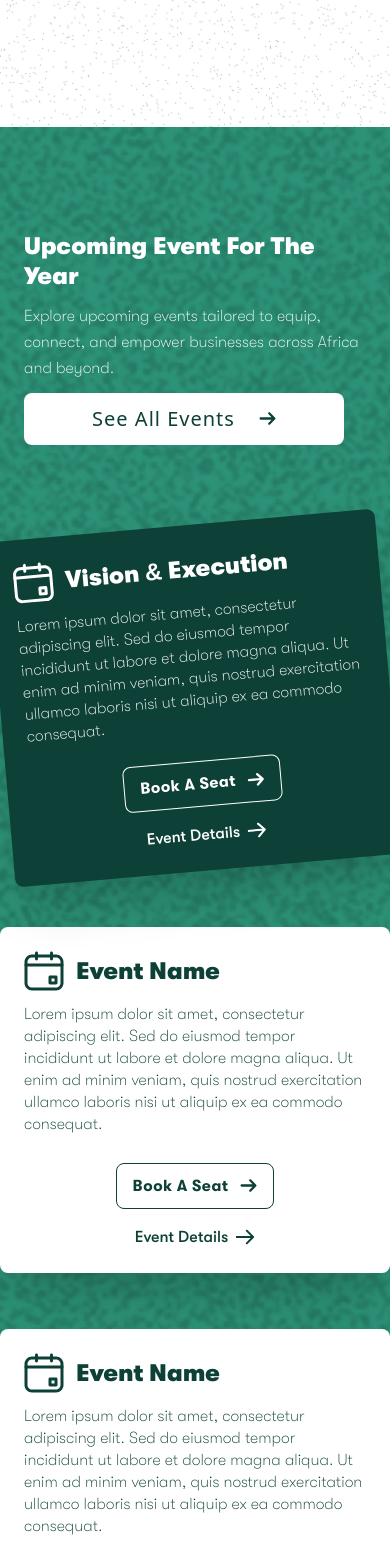
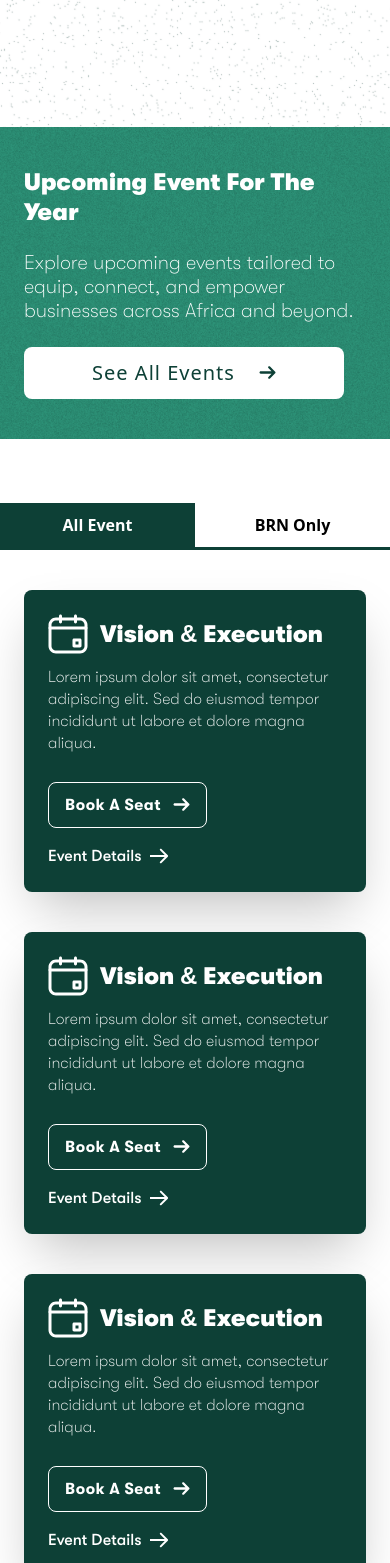
Before and after one commit to adex-badr18/p23-africa, a React (Vite) app: page / in a window 390 px wide. Shown: the part 780-2343 px from the top of the page. Built offline with nearby package versions, Linux system fonts and the light colour scheme.

Commit message:
feat: Create mobile view of events section

```diff
--- a/src/components/EventCard.jsx
+++ b/src/components/EventCard.jsx
@@ -65,7 +65,7 @@ const EventCard = ({
             </p>
 
             {/* Card Footer */}
-            <div className="flex flex-col sm:flex-row items-center justify-between w-full mt-4 gap-4">
+            <div className="flex flex-wrap items-center justify-between w-full mt-4 gap-4">
                 <Link
                     to={buttonUrl}
                     className={`flex flex-row justify-center items-center gap-3  py-2.5 px-4 rounded-lg border transition-colors duration-300
--- a/src/components/Events.jsx
+++ b/src/components/Events.jsx
@@ -1,15 +1,23 @@
-import React from "react";
+import { useState } from "react";
 import eventBg from "../assets/event-bg.png";
 import LinkButton from "./LinkButton";
 import EventCard from "./EventCard";
 
 const Events = () => {
+    const [tabIndex, setTabIndex] = useState(1);
+
+    const changeTab = (index) => {
+        setTabIndex(index);
+    };
+
     return (
+        <>
             <div
-            className="bg-[#2D9378] bg-no-repeat bg-cover min-h-screen"
+                className="hidden md:block bg-[#2D9378] bg-no-repeat bg-cover min-h-screen"
                 style={{ backgroundImage: `url("${eventBg}")` }}
             >
-            <div className="container mx-auto py-20 grid grid-cols-1 md:grid-cols-2 lg:grid-cols-3 gap-x-[36px] gap-y-[56px]">
+                <div className="container mx-auto px-5 md:px-10 py-10 md:py-20">
+                    <div className="grid grid-cols-1 md:grid-cols-2 lg:grid-cols-3 gap-x-[36px] gap-y-[56px]">
                         {/* Transparent Card */}
                         <div
                             className={`flex flex-col items-start p-6 sm:p-8 gap-3 w-full max-w-md mx-auto rounded-lg  font-walsheim transition-all duration-300 bg-brand-dark-green text-white`}
@@ -21,8 +29,9 @@ const Events = () => {
 
                             {/* Card Body */}
                             <p className="font-light text-base leading-relaxed">
-                        Explore upcoming events tailored to equip, connect, and
-                        empower businesses across Africa and beyond.
+                                Explore upcoming events tailored to equip,
+                                connect, and empower businesses across Africa
+                                and beyond.
                             </p>
 
                             <LinkButton variant="primary-light" href="#" icon>
@@ -52,6 +61,82 @@ const Events = () => {
                         ))}
                     </div>
                 </div>
+            </div>
+
+            <div
+                className="md:hidden bg-[#2D9378] bg-no-repeat bg-cover"
+                style={{ backgroundImage: `url("${eventBg}")` }}
+            >
+                <div className="container mx-auto px-6 py-10">
+                    {/* Transparent Card */}
+                    <div
+                        className={`flex flex-col items-start gap-6 w-full rounded-lg font-walsheim bg-transparent text-white`}
+                    >
+                        {/* Card Header */}
+                        <h2 className="font-extrabold text-2xl leading-tight">
+                            Upcoming Event For The Year
+                        </h2>
+
+                        {/* Card Body */}
+                        <p className="font-light text-[20px] leading-[24px]">
+                            Explore upcoming events tailored to equip, connect,
+                            and empower businesses across Africa and beyond.
+                        </p>
+
+                        <LinkButton variant="primary-light" href="#" icon>
+                            See All Events
+                        </LinkButton>
+                    </div>
+                </div>
+            </div>
+
+            <div className="md:hidden bg-white py-16">
+                <div className="flex items-center mb-10">
+                    {["All Event", "BRN Only"].map((buttonItem, index) => (
+                        <button
+                            className={`flex-1 text-center text-base font-bold py-2.5 px-4 border-b-[3px] border-b-[#0D4036] ${
+                                tabIndex === index + 1
+                                    ? "bg-[#0D4036] text-white"
+                                    : "bg-white text-[#0D4036"
+                            }`}
+                            onClick={() => changeTab(index + 1)}
+                        >
+                            {buttonItem}
+                        </button>
+                    ))}
+                </div>
+
+                <div className="px-6">
+                    {tabIndex === 1 && (
+                        <div className="flex flex-col gap-10">
+                            {Array.from({ length: 5 }).map(() => (
+                                <EventCard
+                                    variant="dark"
+                                    title="Vision & Execution"
+                                    description="Lorem ipsum dolor sit amet, consectetur adipiscing elit. Sed do eiusmod tempor incididunt ut labore et dolore magna aliqua."
+                                    buttonText="Book A Seat"
+                                    linkText="Event Details"
+                                />
+                            ))}
+                        </div>
+                    )}
+
+                    {tabIndex === 2 && (
+                        <div className="flex flex-col gap-10">
+                            {Array.from({ length: 5 }).map(() => (
+                                <EventCard
+                                    variant="light"
+                                    title="Vision & Execution"
+                                    description="Lorem ipsum dolor sit amet, consectetur adipiscing elit. Sed do eiusmod tempor incididunt ut labore et dolore magna aliqua."
+                                    buttonText="Book A Seat"
+                                    linkText="Event Details"
+                                />
+                            ))}
+                        </div>
+                    )}
+                </div>
+            </div>
+        </>
     );
 };
 
```
Lines whose indentation alone changed are shown as unchanged.
